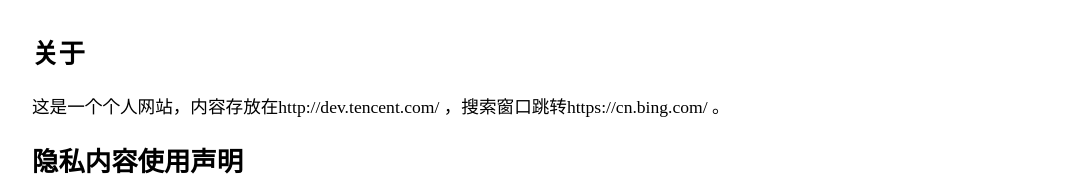
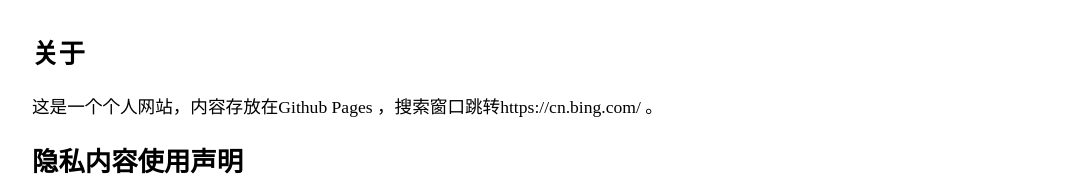
Before and after one commit to fuckbaidu-com/fuckbaidu-com.github.io, a plain HTML site: page privacy.html in a window 1280 px wide. Shown: the top 183 px of the page, without its empty margins (96-1175 px from the left). Drawn offline with Linux system fonts and the light colour scheme.

Commit message:
Update privacy.html

```diff
--- a/privacy.html
+++ b/privacy.html
@@ -25,7 +25,7 @@
     right: 0;
     bottom: 0;">
     	<h2 style="color: #000;">关于</h2>
-		<p>这是一个个人网站，内容存放在http://dev.tencent.com/ ，搜索窗口跳转https://cn.bing.com/ 。</p>
+		<p>这是一个个人网站，内容存放在Github Pages ，搜索窗口跳转https://cn.bing.com/ 。</p>
     	<h2 style="color: #000;">隐私内容使用声明</h2>
 		<p>你在使用本网站时，本网站不会收集你的任何信息。</p>
 		<p>本网站会使用你输入的内容跳转到https://cn.bing.com/ ，但不会对此内容进行收集、保留和共享，且对后续页面不做解释。<u>（注：跳转逻辑代码在网页源代码可见）</u></p>
```
